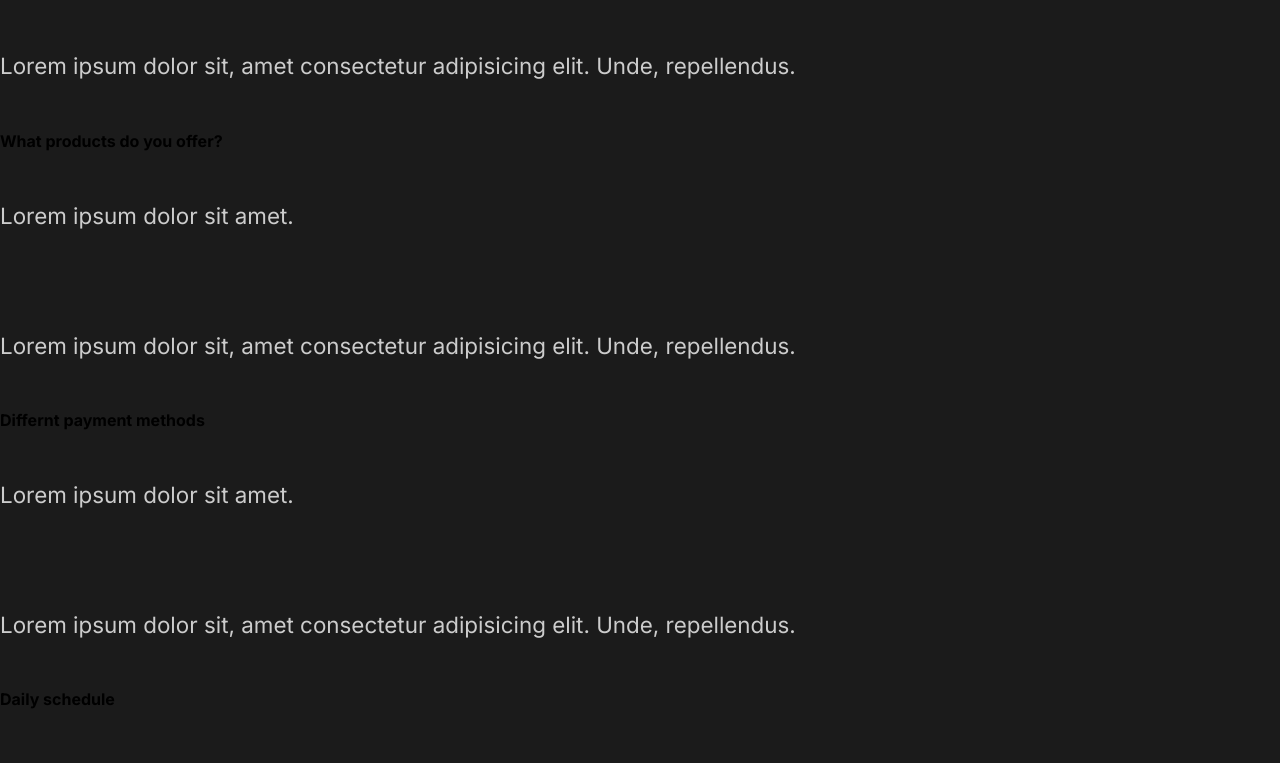
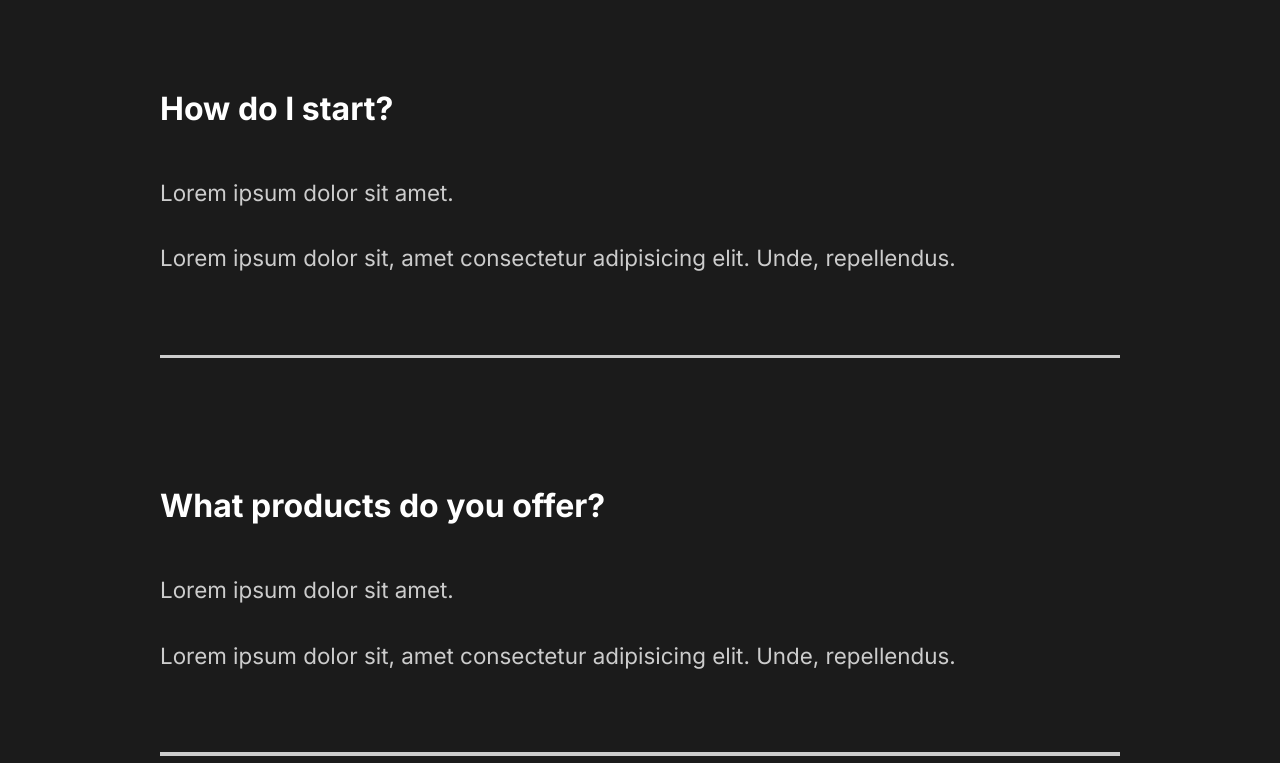
Before and after one commit to DJaye33/capture-react-portfolio, a React (Create React App) app: page / in a window 1280 px wide. Shown: the part 2296-3059 px from the top of the page. Built offline with nearby package versions, Linux system fonts and the light colour scheme.

Commit message:
add styling to faq section

```diff
--- a/src/components/FaqSection.js
+++ b/src/components/FaqSection.js
@@ -1,6 +1,9 @@
+import { About as Layout } from "../styles";
+import styled from "styled-components";
+
 const FaqSection = () => {
   return (
-    <div className="faq">
+    <Faq>
       <h2>
         Any Questions <span>FAQ</span>
       </h2>
@@ -13,6 +16,7 @@
             repellendus.
           </p>
         </div>
+        <div className="faq-line"></div>
       </div>
       <div className="question">
         <h4>What products do you offer?</h4>
@@ -23,6 +27,7 @@
             repellendus.
           </p>
         </div>
+        <div className="faq-line"></div>
       </div>
       <div className="question">
         <h4>Differnt payment methods</h4>
@@ -43,9 +48,37 @@
             repellendus.
           </p>
         </div>
+        <div className="faq-line"></div>
       </div>
-    </div>
+    </Faq>
   );
 };
 
+const Faq = styled(Layout)`
+  display: block;
+  span {
+    display: block;
+  }
+  h2 {
+    padding-bottom: 2rem;
+    font-weight: lighter;
+  }
+  .faq-line {
+    background: #ccc;
+    height: 0.2rem;
+    margin: 2rem 0rem;
+    width: 100%;
+  }
+  .question {
+    padding: 3rem 0rem;
+    cursor: pointer;
+  }
+  .answer {
+    padding: 2rem 0rem;
+    p {
+      padding: 1rem 0rem;
+    }
+  }
+`;
+
 export default FaqSection;
--- a/src/components/GlobalStyle.js
+++ b/src/components/GlobalStyle.js
@@ -41,6 +41,7 @@
 
 h4 {
     font-weight: bold;
+    font-size: 2rem;
 }
 
 span {
```
